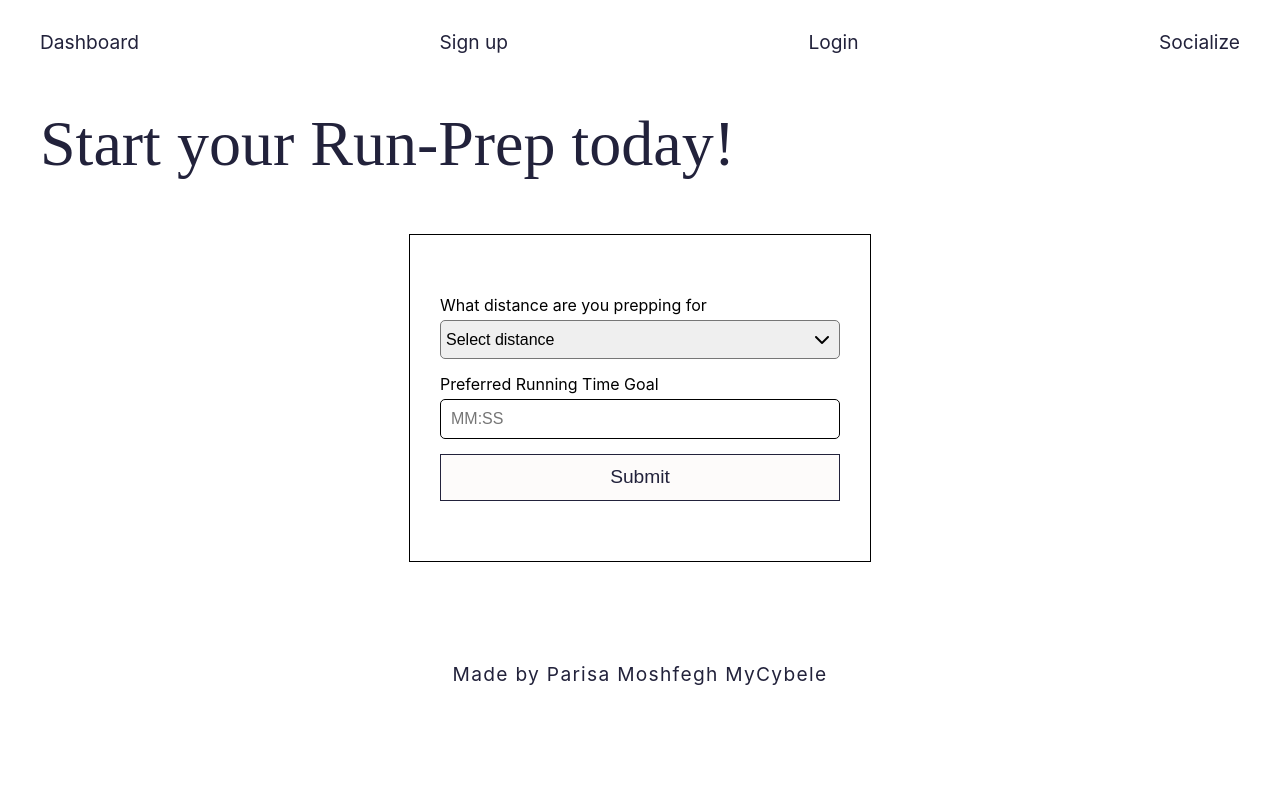
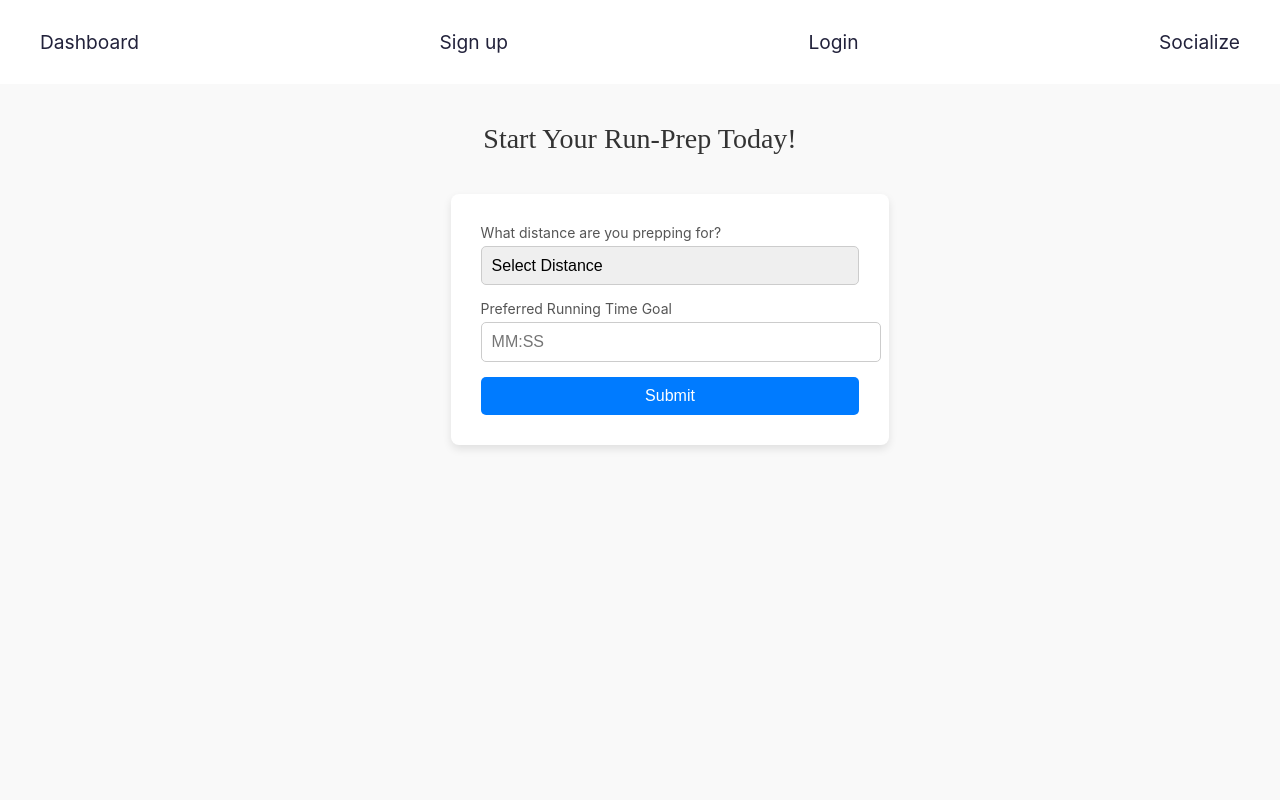
Before and after one commit to paria340/Cybele, a React (Create React App) app: page /signUp in a window 1280 px wide. Both pictures are taken after typing "Sample", "2020-01-15", "name@example.com", "Sample123" into the empty fields and a click on the button "Continue". Shown: the top 800 px of the page. Built offline with nearby package versions, Linux system fonts and the light colour scheme.

Commit message:
styling changes on signup page

```diff
--- a/src/components/Dashboard.js
+++ b/src/components/Dashboard.js
@@ -13,7 +13,7 @@ const Dashboard = () => {
   useEffect(() => {
     const fetchUserData = async () => {
       try {
-        const userId = location.state.user._id; // Replace with the actual user ID
+        const userId = location.state.user._id;
         const response = await axios.get(`http://localhost:2000/api/users/${userId}`);
         setUserData(response.data);
       } catch (error) {
--- a/src/components/SignUp.js
+++ b/src/components/SignUp.js
@@ -6,13 +6,14 @@ import { useNavigate } from 'react-router-dom';
 
 const OnBoarding = () => {
   const [step, setStep] = useState(1);
+  const [errorMessage, setErrorMessage] = useState('');
+  const dispatch = useDispatch();
   const navigate = useNavigate();
-  const dispatch = useDispatch();
   const formData = useSelector((state) => state.form);
-  const [errorMessage, setErrorMessage] = useState('');
 
   const handleInputChange = (event) => {
-    dispatch(updateForm({ [event.target.id]: event.target.value }));
+    const { id, value } = event.target;
+    dispatch(updateForm({ [id]: value }));
   };
 
   const handleContinue = (event) => {
@@ -32,102 +33,93 @@ const OnBoarding = () => {
   };
 
   return (
-    <main>
-      <div>
-        <section className="header">
-          <h1>Start your Run-Prep today!</h1>
-        </section>
+    <main style={styles.wrapper}>
+      <header style={styles.header}>
+        <h1 style={styles.title}>Start Your Run-Prep Today!</h1>
+      </header>
       <section>
         {step === 1 && (
-            <form style={styles.formOption}>
+          <form style={styles.form} onSubmit={handleContinue}>
             <input
               type="text"
               id="name"
               value={formData.name}
-                className="name"
-                size={15}
+              placeholder="Your Name"
+              style={styles.input}
               onChange={handleInputChange}
-                placeholder="Your name"
               required
-                style={styles.input}
             />
             <input
               type="date"
               id="dob"
               value={formData.dob}
-                className="dob"
-                size={15}
+              placeholder="YYYY-MM-DD"
+              style={styles.input}
               onChange={handleInputChange}
-                placeholder="YYYY-MM-DD"
               required
-                style={styles.input}
             />
             <input
               type="email"
               id="email"
               value={formData.email}
-                className="email"
-                size={15}
+              placeholder="Your Email"
+              style={styles.input}
               onChange={handleInputChange}
-                placeholder="Your email"
-                autoComplete="email"
               required
-                style={styles.input}
             />
             <input
               type="password"
               id="password"
               value={formData.password}
-                className="password"
-                size={15}
+              placeholder="Your Password"
+              style={styles.input}
               onChange={handleInputChange}
-                autoComplete="current-password"
-                placeholder="Your password"
               required
-                style={styles.input}
             />
-              <button onClick={handleContinue}>Continue</button>
+            <button style={styles.button} type="submit">
+              Continue
+            </button>
           </form>
         )}
         {step === 2 && (
-            <form onSubmit={handleSubmit} style={styles.formOption}>
-              <label>What distance are you prepping for</label>
-              <div className="selectWrapper">
+          <form style={styles.form} onSubmit={handleSubmit}>
+            <label htmlFor="distance" style={styles.label}>
+              What distance are you prepping for?
+            </label>
             <select
               id="distance"
               value={formData.distance}
-                  className="distance"
+              style={styles.input}
               onChange={handleInputChange}
               required
             >
-                  <option value="" disabled>Select distance</option>
+              <option value="" disabled>
+                Select Distance
+              </option>
               <option value="5k">5k</option>
               <option value="10k">10k</option>
               <option value="half-marathon">Half-Marathon</option>
               <option value="marathon">Full-Marathon</option>
             </select>
-                <i className="fas fa-chevron-down"></i>
-              </div>
-              <label>Preferred Running Time Goal</label>
+            <label htmlFor="timeGoal" style={styles.label}>
+              Preferred Running Time Goal
+            </label>
             <input
               type="text"
               id="timeGoal"
               value={formData.timeGoal}
-                className="timeGoal"
-                pattern="^\d{1,2}:\d{2}$"
+              placeholder="MM:SS"
+              style={styles.input}
               onChange={handleInputChange}
-                placeholder="MM:SS"
               required
-                style={styles.input}
             />
-              {errorMessage && (
-                <div style={styles.errorMessage}>{errorMessage}</div>
-              )}
-              <button type="submit">Submit</button>
+            {errorMessage && <p style={styles.error}>{errorMessage}</p>}
+            <button style={styles.button} type="submit">
+              Submit
+            </button>
           </form>
         )}
       </section>
-      </div>
     </main>
   );
 };
@@ -136,64 +128,56 @@ const styles = {
   wrapper: {
     display: 'flex',
     flexDirection: 'column',
-    justifyContent: 'center',
+    alignItems: 'center',
+    padding: '20px',
+    backgroundColor: '#f9f9f9',
+    minHeight: '100vh',
+  },
+  header: {
+    marginBottom: '20px',
+  },
+  title: {
+    fontSize: '28px',
+    color: '#333',
+    textAlign: 'center',
+  },
+  form: {
+    backgroundColor: '#fff',
+    padding: '30px',
+    borderRadius: '8px',
+    boxShadow: '0 4px 8px rgba(0, 0, 0, 0.1)',
     width: '100%',
-    height: '70vh',
+    maxWidth: '400px',
   },
-  errorMessage: {
-    color: 'red',
-    fontSize: '14px',
-    fontWeight: 'bold',
-    textAlign: 'left',
-    margin:'0 auto 10px auto',
+  input: {
+    width: '100%',
+    padding: '10px',
+    marginBottom: '15px',
+    border: '1px solid #ccc',
+    borderRadius: '5px',
+    fontSize: '16px',
   },
-  formOption: {
-    display: 'flex',
-    flexDirection: 'column',
-    width: '400px',
-    margin: '0 auto',
-    border: '1px solid black',
-    padding: '60px 30px',
-  },
-  container: {
-    width: '400px',
-    display: 'flex',
-    justifyContent: 'space-between',
-    alignItems: 'center',
-  },
-  inputGroup: {
-    display: 'flex',
-    gap: '5px',
-  },
-  checkbox: {
+  button: {
+    backgroundColor: '#007BFF',
+    color: '#fff',
+    padding: '10px 20px',
+    border: 'none',
+    borderRadius: '5px',
     cursor: 'pointer',
+    fontSize: '16px',
+    width: '100%',
   },
   label: {
     fontSize: '14px',
-    color: '#333',
-    cursor: 'pointer',
-    paddingTop: '2px',
+    color: '#555',
+    marginBottom: '5px',
+    display: 'block',
   },
-  title: {
-    fontSize: '32px',
+  error: {
+    color: '#ff4d4f',
+    fontSize: '14px',
+    marginBottom: '15px',
   },
-  link: {
-    fontSize: '14px',
-    color: '#007BFF',
-    textDecoration: 'none',
-    cursor: 'pointer',
-  },
-  input: {
-    margin: '5px 0 15px 0',
-    padding: '10px',
-    borderRadius: '5px',
-    fontSize: '16px',
-    border: '1px solid black',
-  },
-  btnDefault: {
-    marginTop: '20px',
-    width: '400px',
-  }
 };
 
 export default OnBoarding;
```
Lines whose indentation alone changed are shown as unchanged.
